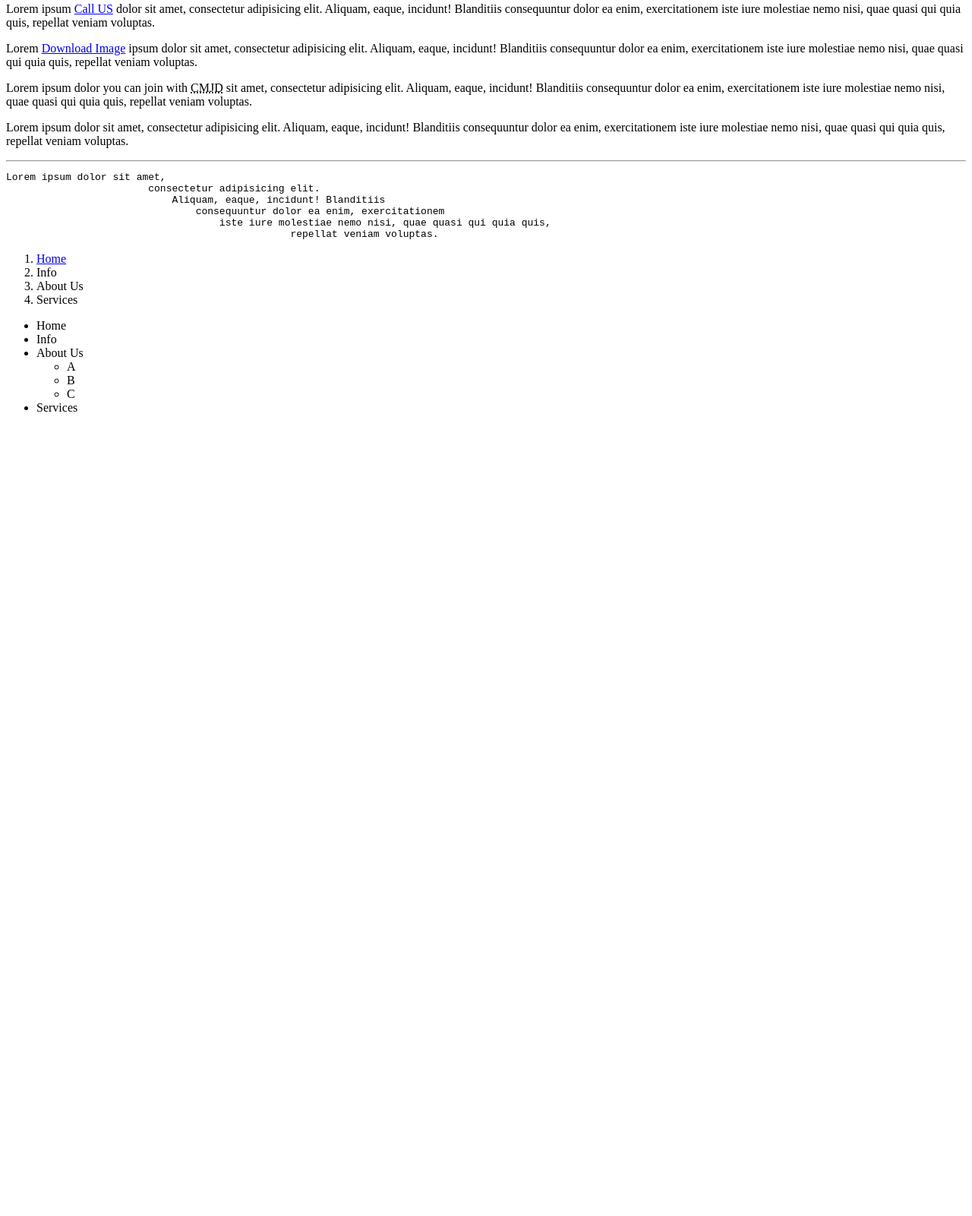
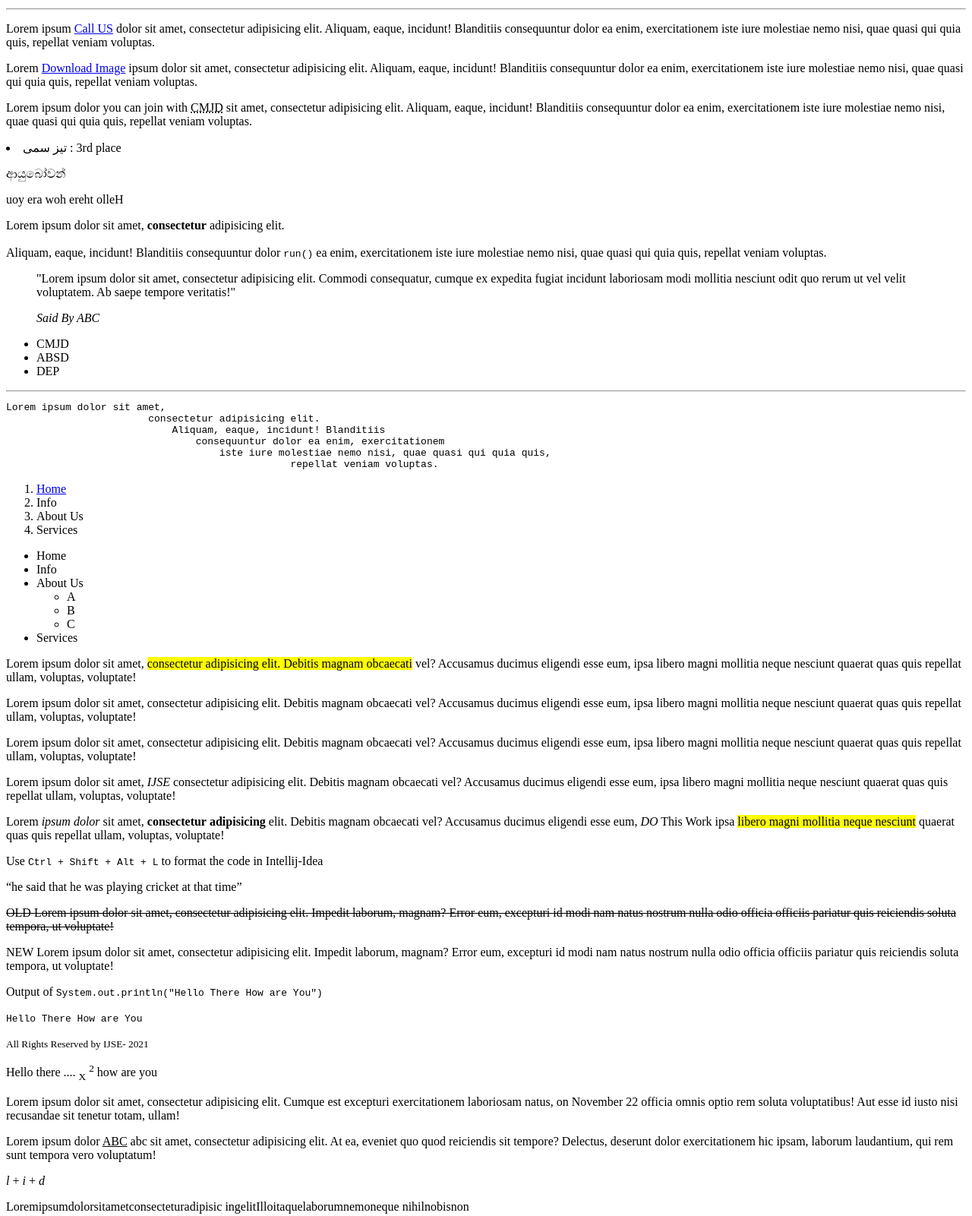
Before and after one commit to YasiruLak/HTML-Basic-Intro, a plain HTML site: page 01_HTML/linetextsementics.html in a window 1280 px wide. Shown: the part 239-1840 px from the top of the page at 76% size. Before the commit the page ends 801 px from the top, so only its background shows below. Drawn offline with Linux system fonts and the light colour scheme.

Commit message:
image and multimedia done

```diff
--- a/01_HTML/linetextsementics.html
+++ b/01_HTML/linetextsementics.html
@@ -10,6 +10,7 @@
     <meta content="This is for testing" name="description">
     <meta content="width=device-width initial-scale=1" name="viewport">
     <meta content="red" name="theme-color">
+    <meta charset="UTF-8">
     <!--    <link rel="stylesheet" href="test.css">-->
     <!--    <meta http-equiv="refresh" content="3;https://ijse.lk">-->
 </head>
@@ -24,9 +25,9 @@
 
     </nav>
 </header>
-
 <main>
     <section>
+        <a href="#sd">GO TO IJSE DFN</a>
         <section>
             <!--Text Content-->
             <blockquote cite="https://ijse.lk">
@@ -54,32 +55,66 @@
             <div>
                 <!--background image-->
                 <!--Text content-->
-                <p>Lorem ipsum dolor sit amet,<a href="mailto:yasirudahanayaka19@gmail.com">Click to Send us a Mail</a> consectetur adipisicing elit. Aliquam, eaque, incidunt! Blanditiis
+                <p>Lorem ipsum dolor sit amet,<a href="mailto:ijsepro@gmail.com">Click to Send us a Mail</a> consectetur
+                    adipisicing elit. Aliquam, eaque, incidunt! Blanditiis
                     consequuntur dolor ea enim, exercitationem iste iure molestiae nemo nisi, quae quasi qui quia quis,
                     repellat veniam voluptas.</p>
 
                 <hr><!--Text content-->
 
-                <p>Lorem ipsum <a href="tel:+94768383493">Call US</a> dolor sit amet, consectetur adipisicing elit. Aliquam, eaque, incidunt! Blanditiis
+                <p>Lorem ipsum <a href="tel:+94711234567">Call US</a> dolor sit amet, consectetur adipisicing elit.
+                    Aliquam, eaque, incidunt! Blanditiis
                     consequuntur dolor ea enim, exercitationem iste iure molestiae nemo nisi, quae quasi qui quia quis,
                     repellat veniam voluptas.</p>
 
 
                 <!--Inline Text Semantics Start-->
-                <p>Lorem <a href="assets/icon/icons8_html_5_256.png" download="icons8_html_5_256.png">Download Image</a> ipsum dolor sit amet, consectetur adipisicing elit. Aliquam, eaque, incidunt! Blanditiis
+                <p>Lorem <a download="NameOfTheFile.png" href="assets/images/1.png">Download Image</a> ipsum dolor sit
+                    amet, consectetur adipisicing elit. Aliquam, eaque, incidunt! Blanditiis
                     consequuntur dolor ea enim, exercitationem iste iure molestiae nemo nisi, quae quasi qui quia quis,
                     repellat veniam voluptas.</p>
 
 
-                <p>Lorem ipsum dolor you can join with <abbr title="Comprehensive Master In Java Developing">CMJD</abbr> sit amet, consectetur adipisicing elit. Aliquam, eaque, incidunt! Blanditiis
+                <p>Lorem ipsum dolor you can join with <abbr title="Comprehensive Master In Java Developing">CMJD</abbr>
+                    sit amet, consectetur adipisicing elit. Aliquam, eaque, incidunt! Blanditiis
                     consequuntur dolor ea enim, exercitationem iste iure molestiae nemo nisi, quae quasi qui quia quis,
                     repellat veniam voluptas.</p>
 
+                <li>
+                    <bdi>تیز سمی</bdi>
+                    : 3rd place
+                </li>
+                <p>ආයුබෝවන්</p>
+                <p>
+                    <bdo dir="rtl">Hello there how are you</bdo>
+                </p>
 
-                <p>Lorem ipsum dolor sit amet, consectetur adipisicing elit. Aliquam, eaque, incidunt! Blanditiis
-                    consequuntur dolor ea enim, exercitationem iste iure molestiae nemo nisi, quae quasi qui quia quis,
+                <p>Lorem ipsum dolor sit amet, <b>consectetur</b> adipisicing elit.<br><br> Aliquam, eaque, incidunt!
+                    Blanditiis
+                    consequuntur dolor <code>run()</code> ea enim, exercitationem iste iure molestiae nemo nisi, quae
+                    quasi qui quia quis,
                     repellat veniam voluptas.</p>
 
+                <blockquote cite="https://ijse.lk">
+                    <p>"Lorem ipsum dolor sit amet, consectetur adipisicing elit. Commodi consequatur, cumque ex
+                        expedita
+                        fugiat incidunt laboriosam modi mollitia nesciunt odit quo rerum ut vel velit voluptatem. Ab
+                        saepe tempore veritatis!"</p>
+                    <cite>Said By ABC</cite>
+                </blockquote>
+
+
+                <ul>
+                    <li>
+                        <data value="001">CMJD</data>
+                    </li>
+                    <li>
+                        <data value="002">ABSD</data>
+                    </li>
+                    <li>
+                        <data value="003">DEP</data>
+                    </li>
+                </ul>
                 <!--Inline Text Semantics End-->
 
                 <hr><!--Text content-->
@@ -117,6 +152,77 @@
             </li>
             <li>Services</li>
         </ul>
+        <p>Lorem ipsum dolor sit amet,
+            <mark>consectetur adipisicing elit. Debitis magnam obcaecati</mark>
+            vel? Accusamus ducimus
+            eligendi esse eum, ipsa libero magni mollitia neque nesciunt quaerat quas quis repellat ullam, voluptas,
+            voluptate!
+        </p>
+        <p>Lorem ipsum dolor sit amet, consectetur adipisicing elit. Debitis magnam obcaecati vel? Accusamus ducimus
+            eligendi esse eum, ipsa libero magni mollitia neque nesciunt quaerat quas quis repellat ullam, voluptas,
+            voluptate!</p>
+        <p>Lorem ipsum dolor sit amet, consectetur adipisicing elit. Debitis magnam obcaecati vel? Accusamus ducimus
+            eligendi esse eum, ipsa libero magni mollitia neque nesciunt quaerat quas quis repellat ullam, voluptas,
+            voluptate!</p>
+        <p>Lorem ipsum dolor sit amet, <dfn id="sd">IJSE</dfn> consectetur adipisicing elit. Debitis magnam obcaecati
+            vel? Accusamus ducimus
+            eligendi esse eum, ipsa libero magni mollitia neque nesciunt quaerat quas quis repellat ullam, voluptas,
+            voluptate!</p>
+        <p>Lorem <em>ipsum</em> <i>dolor</i> sit amet, <strong>consectetur</strong> <b>adipisicing</b> elit. Debitis
+            magnam obcaecati vel? Accusamus ducimus
+            eligendi esse eum, <em>DO</em> This Work ipsa
+            <mark>libero magni mollitia neque nesciunt</mark>
+            quaerat quas quis repellat ullam, voluptas,
+            voluptate!
+        </p>
+        <p>Use <kbd>Ctrl + Shift + Alt + L</kbd> to format the code in Intellij-Idea</p>
+
+        <p>
+            <q cite="https://ijse.lk">he said that he was playing cricket at that time</q>
+        </p>
+
+        <p>
+            <s>
+                OLD Lorem ipsum dolor sit amet, consectetur adipisicing elit. Impedit laborum, magnam? Error eum,
+                excepturi id modi nam natus nostrum nulla odio officia officiis pariatur quis reiciendis soluta tempora,
+                ut voluptate!
+            </s>
+        </p>
+        <p>
+            <span>NEW Lorem ipsum dolor sit</span> amet, consectetur adipisicing elit. Impedit laborum, magnam? Error
+            eum, excepturi
+            id modi nam natus nostrum nulla odio officia officiis pariatur quis reiciendis soluta tempora, ut voluptate!
+        </p>
+
+        <!--sample codes-->
+        <p>Output of <code>System.out.println("Hello There How are You")</code></p>
+        <p><samp>Hello There How are You</samp></p>
+
+        <p><small>All Rights Reserved by IJSE- 2021</small></p>
+
+        <p>Hello there .... <sub>X</sub> <sup>2</sup> how are you</p>
+        <p>Lorem ipsum dolor sit amet, consectetur adipisicing elit. Cumque est excepturi exercitationem laboriosam
+            natus, on
+            <time datetime="2021-11-22">November 22</time>
+            officia omnis optio rem soluta voluptatibus! Aut esse id iusto nisi recusandae sit tenetur totam,
+            ullam!
+        </p>
+
+        <p>Lorem ipsum dolor <u>ABC</u> abc sit amet, consectetur adipisicing elit. At ea, eveniet quo quod reiciendis
+            sit tempore?
+            Delectus, deserunt dolor exercitationem hic ipsam, laborum laudantium, qui rem sunt tempora vero
+            voluptatum!</p>
+
+        <!--variable-->
+        <p><var>l</var> + <var>i</var> + <var>d</var></p>
+
+        <p>Loremipsumdolorsitametconsecteturadipisic
+            <wbr>
+            ingelitIlloitaquelaborumnemoneque
+            <wbr>
+            nihilnobisnon
+        </p>
+
     </nav>
 </main>
 
```
Also changed, not shown: 01_HTML/imageandmultimedia.html (added, +17 -0 lines), 01_HTML/assets/images/1.png (added), 1 other file.
